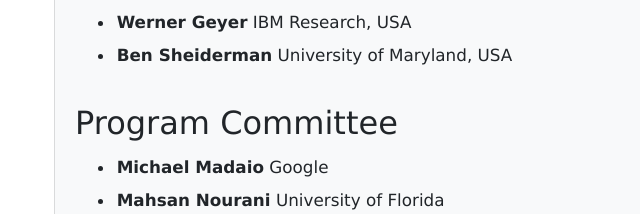
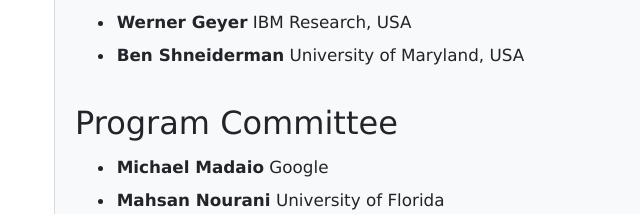
Before and after one commit to hcai-at-neurips/hcai-neurips-22.github.io, a plain HTML site: page organizers.html in a window 1280 px wide. Shown: the part 809-1023 px from the top of the page, 31-671 px from the left. Drawn offline with nearby package versions, Linux system fonts and the light colour scheme; some icons are missing.

Commit message:
Updated organizer name

```diff
--- a/organizers.html
+++ b/organizers.html
@@ -85,7 +85,7 @@
                         <h2>Advisors </h2>
                         <ul>
                             <li><strong>Werner Geyer</strong> IBM Research, USA</li>
-                            <li><strong>Ben Sheiderman</strong> University of Maryland, USA</li>
+                            <li><strong>Ben Shneiderman</strong> University of Maryland, USA</li>
                         </ul>
                         <h2>Program Committee</h2>
                         <ul>
```
